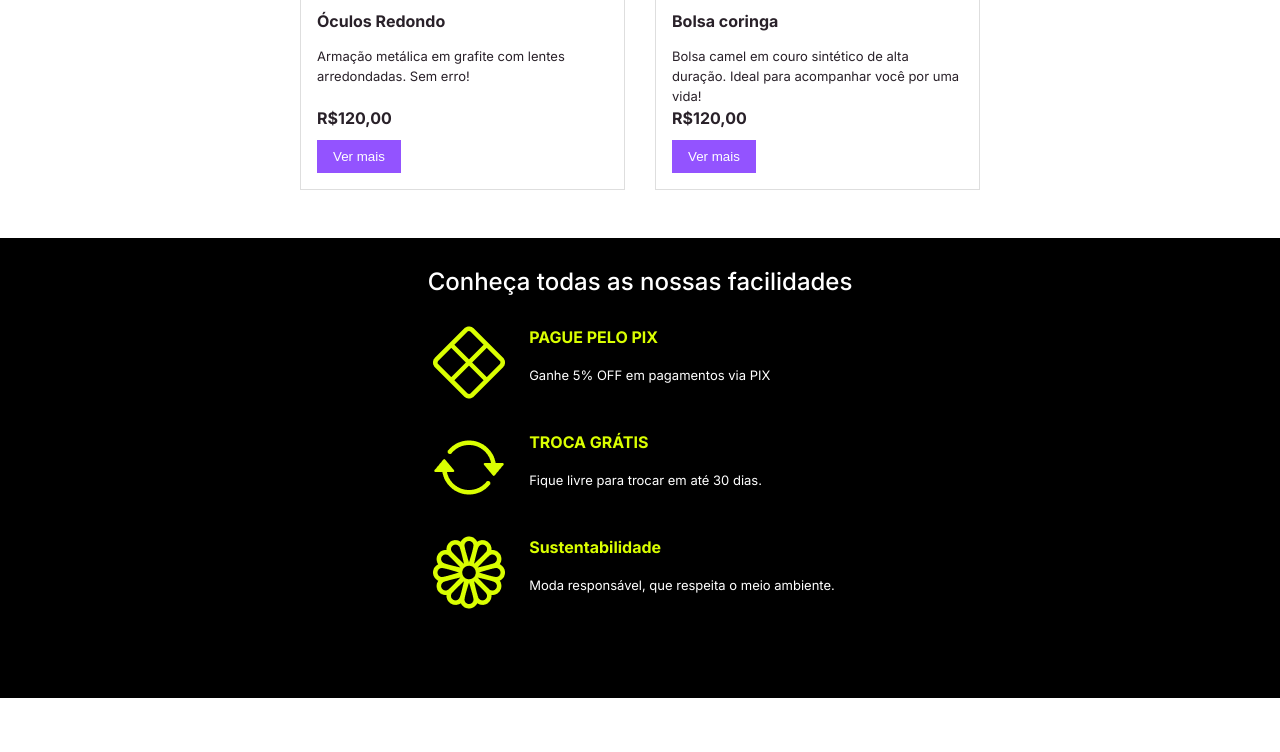
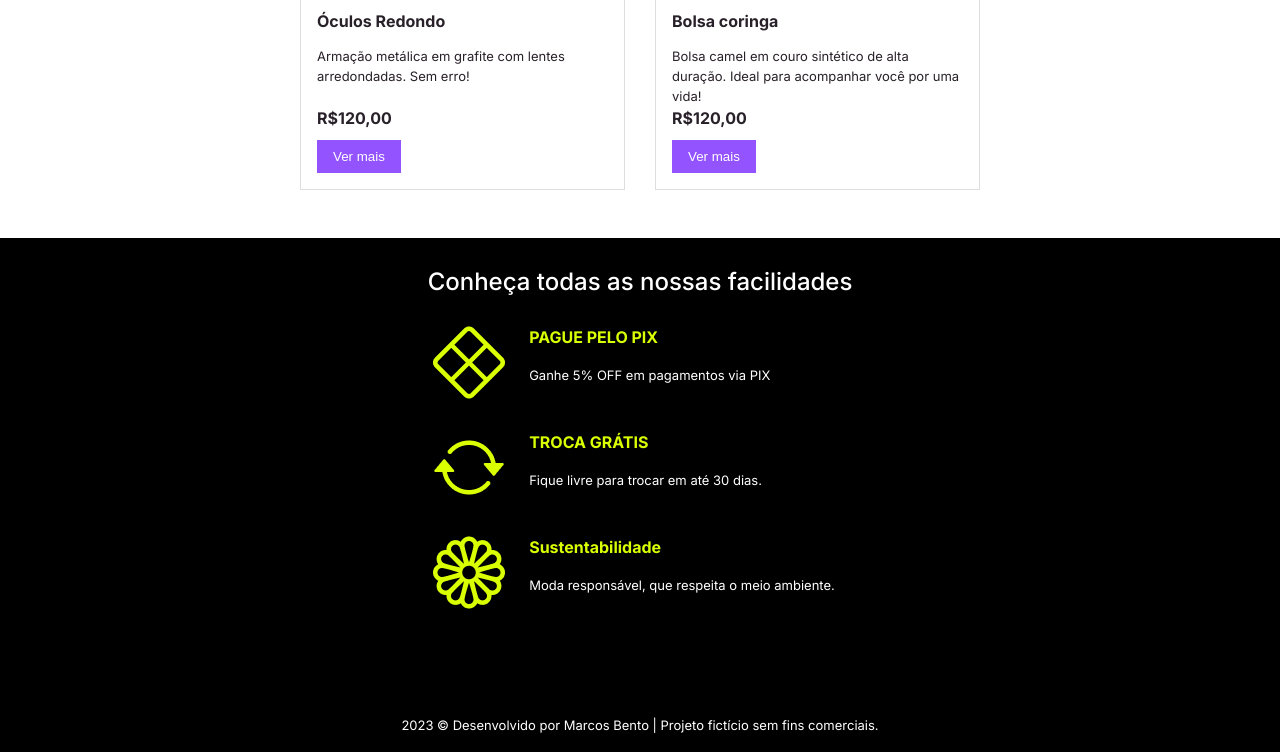
Before and after one commit to marcos-bento/Alura-Challenge-Front-End-2, a plain HTML site: page index.html in a window 1280 px wide. Shown: the part 2998-3750 px from the top of the page. Before the commit the page ends 3696 px from the top, so only its background shows below. Drawn offline with nearby package versions, Linux system fonts and the light colour scheme.

Commit message:
Finalizando o card Footer

```diff
--- /dev/null
+++ b/assets/css/footer.css
@@ -0,0 +1,22 @@
+
+footer{
+    width: 100%;
+    height: 74px;
+    background-color: black;
+}
+
+.footer_text{
+    font-size: 13px;
+    font-weight: 400;
+    line-height: 20px;
+    color: #FFF;
+    text-align: center;
+    padding: 17px 60px;
+}
+
+/* Media Query for 768px */
+@media screen and (min-width: 768px){
+    footer{
+        height: 54px;
+    }
+}
--- a/assets/css/style.css
+++ b/assets/css/style.css
@@ -4,6 +4,7 @@
 @import url("category.css");
 @import url("infos.css");
 @import url("products.css");
+@import url("footer.css");
 
 /* Setting the principal variables */
 :root{
--- a/index.html
+++ b/index.html
@@ -318,5 +318,9 @@
         </script>
 
     </main>
+
+    <footer>
+        <p class="footer_text">2023 © Desenvolvido por Marcos Bento | Projeto fictício sem fins comerciais.</p>
+    </footer>
 </body>
 </html>
```
